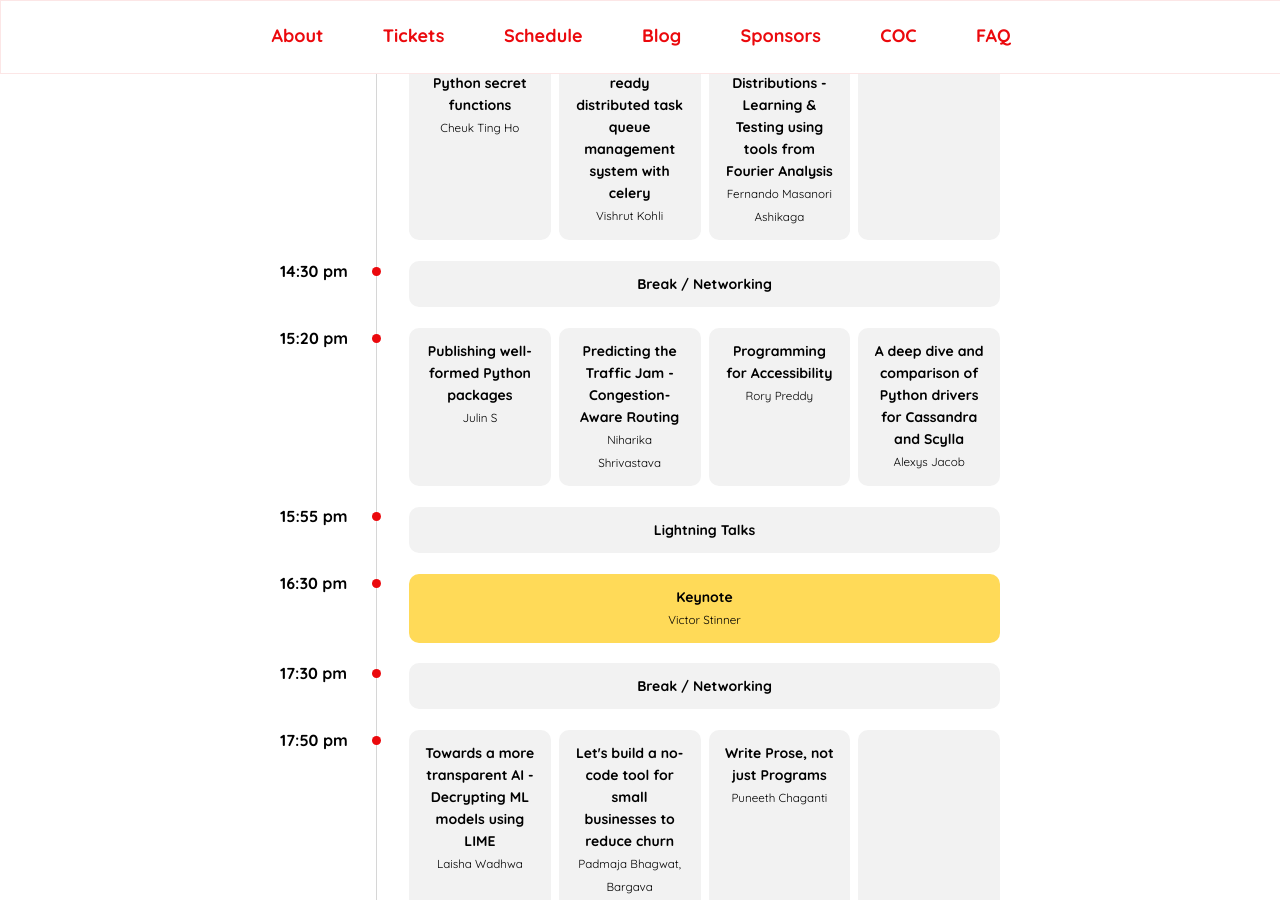
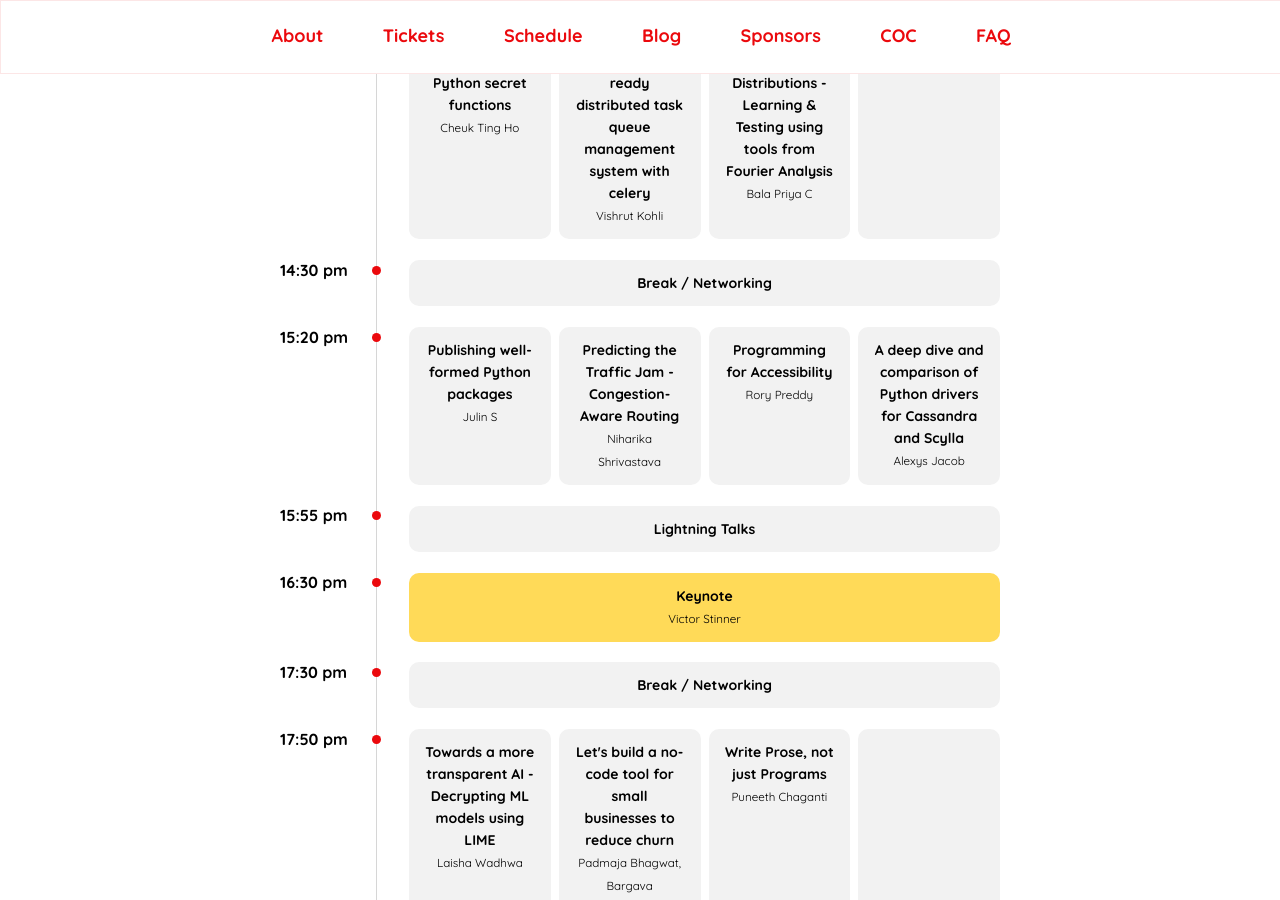
Before and after one commit to pythonindia/inpycon2020, a Jekyll site: the page built from index.md, in a window 1280 px wide and 900 px high, scrolled down 2817 px. Built offline with Jekyll 4.4.1, drawn with Linux system fonts in a browser that asks for light colours.

Commit message:
Update Bala Priya's Name (#100)

```diff
--- a/_data/talks.yml
+++ b/_data/talks.yml
@@ -59,7 +59,7 @@
   track: Hyderabad
   date: 2nd Oct
   time: 13:55 pm
-  speaker: Fernando Masanori Ashikaga
+  speaker: Bala Priya C
   hyperlink: https://in.pycon.org/cfp/2020/proposals/discrete-probability-distributions-learning-testing-using-tools-from-fourier-analysis~aQ3Gd/
 
 - title:
```
